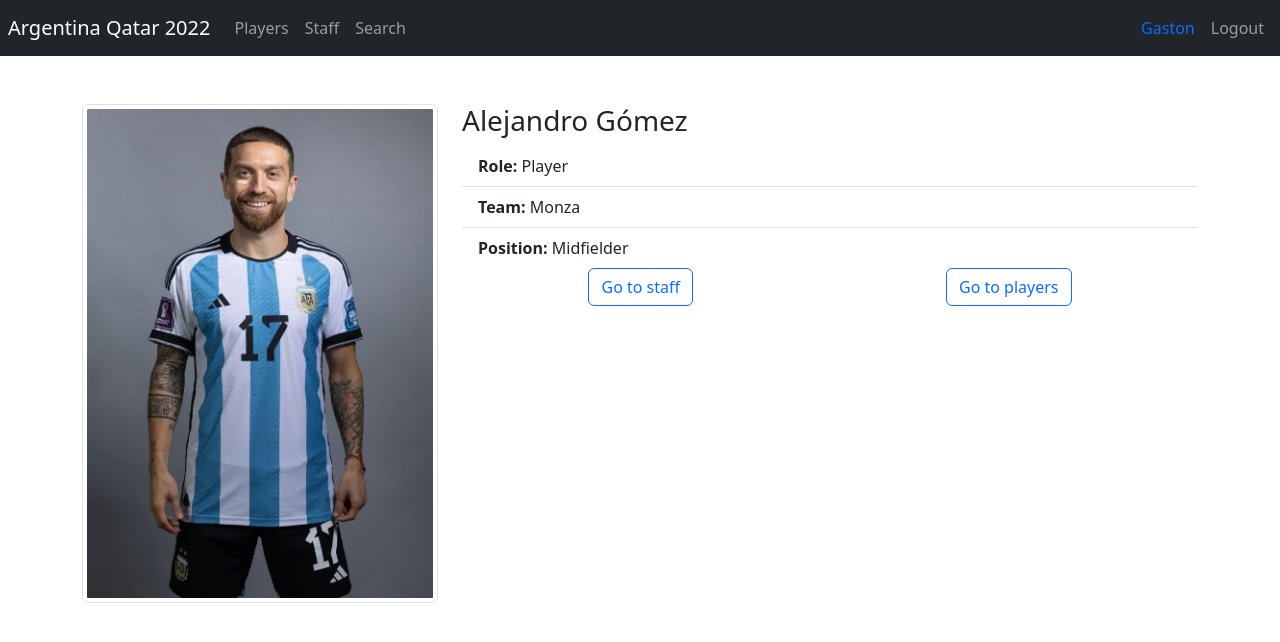
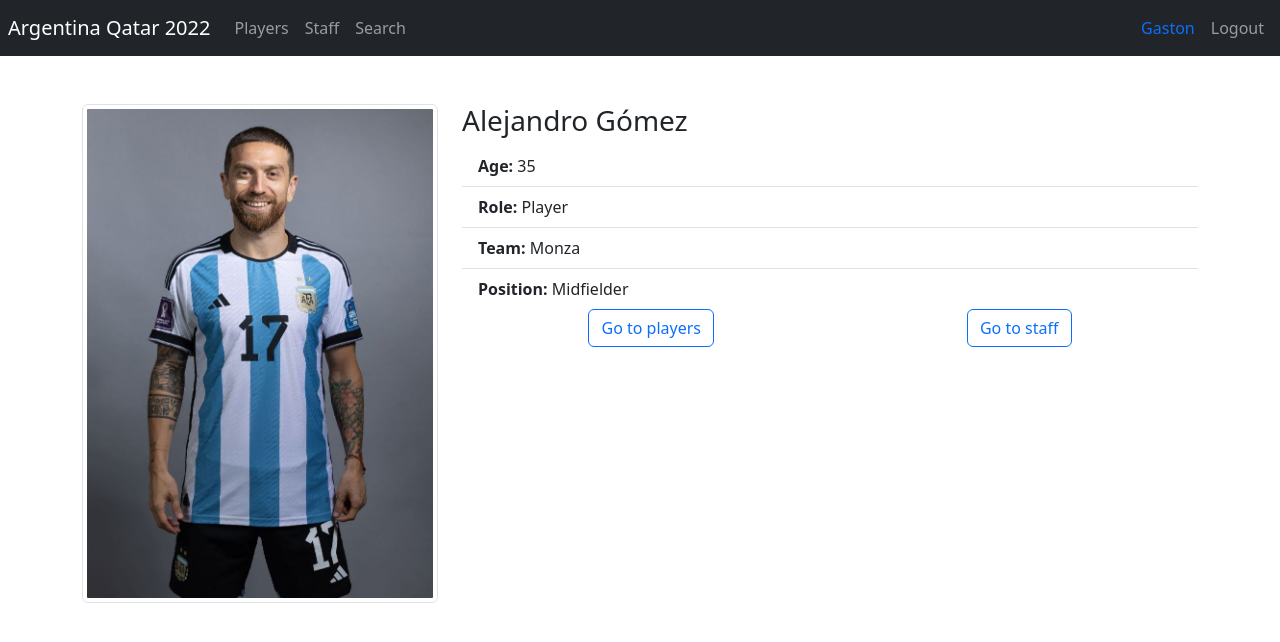
Before and after one commit to GBalatti9/argentina-wold-cup, a React (Vite) app: page /Player/alejandro-gomez in a window 1280 px wide. Shown: the top 642 px of the page. Built offline with nearby package versions, Linux system fonts and the light colour scheme.

Commit message:
Helper getAge

```diff
--- /dev/null
+++ b/src/staff/helpers/getAge.js
@@ -0,0 +1,12 @@
+
+export const getAge = ( birthdate ) => {
+
+    const today = new Date();
+    const birthday = new Date(birthdate);
+
+    const diference = today - birthday
+
+    const age = Math.floor(diference / (1000 * 60 * 60 * 24 * 365.25));
+
+    return age;
+}
--- a/src/staff/helpers/index.js
+++ b/src/staff/helpers/index.js
@@ -1,3 +1,4 @@
 export * from './getMemberByRole';
 export * from './getMemberById';
 export * from './getMemberByName';
+export * from './getAge';
--- a/src/staff/pages/TeamMemberPage.jsx
+++ b/src/staff/pages/TeamMemberPage.jsx
@@ -1,17 +1,20 @@
 import { useNavigate, useParams } from "react-router-dom"
 import { getMemberById } from "../helpers/getMemberById";
+import { getAge } from "../helpers";
 
 
 export const TeamMemberPage = () => {
 
     const { id } = useParams();
     const member = getMemberById( id );
+    const age = getAge( member.birthdate );
 
     const navigate = useNavigate();
 
     const handleNavigate = ( role ) => {
-        if (role === 'player') navigate( '/players' );
-        if (role === 'staff')  navigate( '/staff' );
+        console.log(role);
+        if (role === 'Player') navigate( '/players' );
+        if (role === 'Staff')  navigate( '/staff' );
     }
 
     return (
@@ -25,6 +28,7 @@ export const TeamMemberPage = () => {
             <div className="col-8">
                 <h3>{ `${member.name}  ${member.lastName}` }</h3>
                 <ul className="list-group list-group-flush">
+                        <li className="list-group-item"> <b> Age: </b> { age } </li>
                         <li className="list-group-item"> <b> Role: </b> { member.role } </li>
                         <li className="list-group-item">
                             { member.team
@@ -37,12 +41,12 @@ export const TeamMemberPage = () => {
                         <button
                             className="btn btn-outline-primary"
                             onClick = { () => handleNavigate( member.role ) }>
-                                Go to { member.role === 'player' ? 'players' : 'staff' }
+                                Go to { member.role === 'Player' ? 'players' : 'staff' }
                             </button>
                         <button
                             className="btn btn-outline-primary"
-                            onClick = { () => handleNavigate( member.role === 'player' ? 'staff' : 'player') }>
-                                Go to { member.role === 'player' ? 'staff' : 'players' }
+                            onClick = { () => handleNavigate( member.role === 'Player' ? 'Staff' : 'Player') }>
+                                Go to { member.role === 'Player' ? 'staff' : 'players' }
                         </button>
                     </div>
 
```
